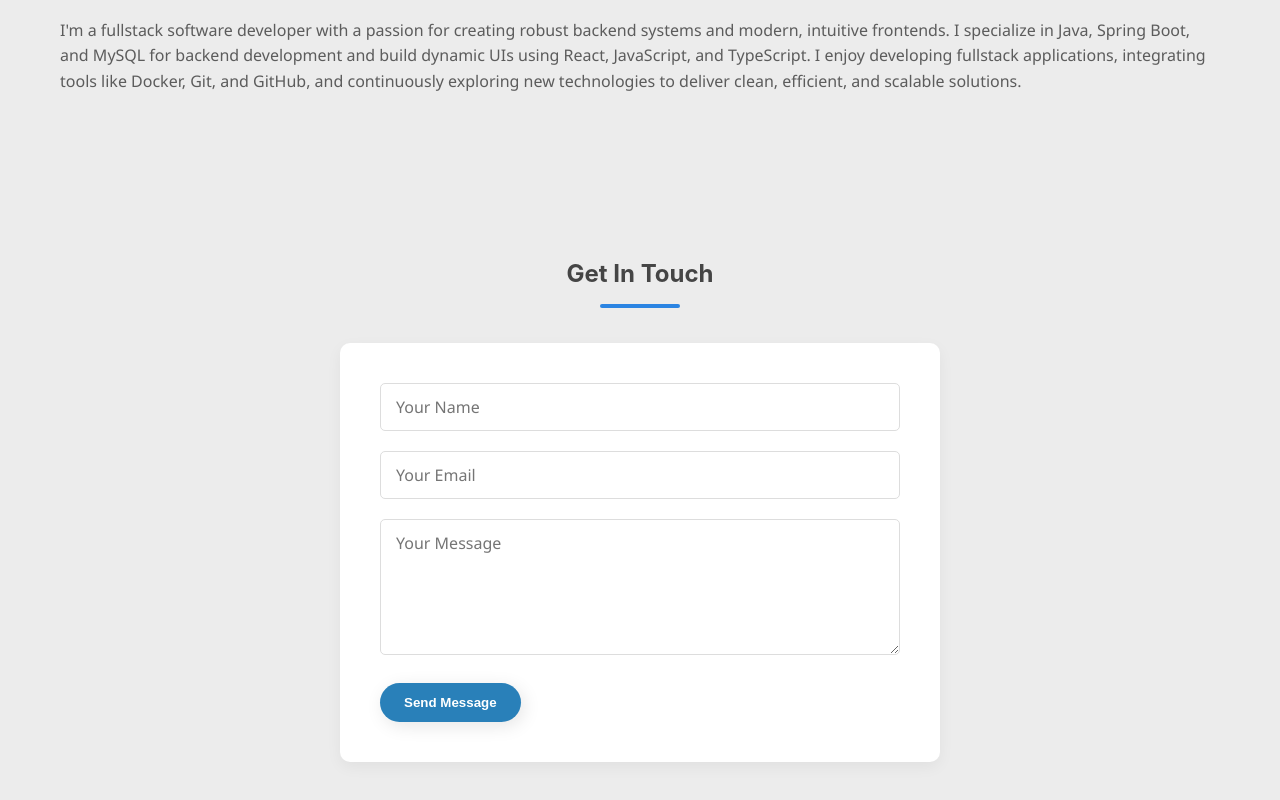
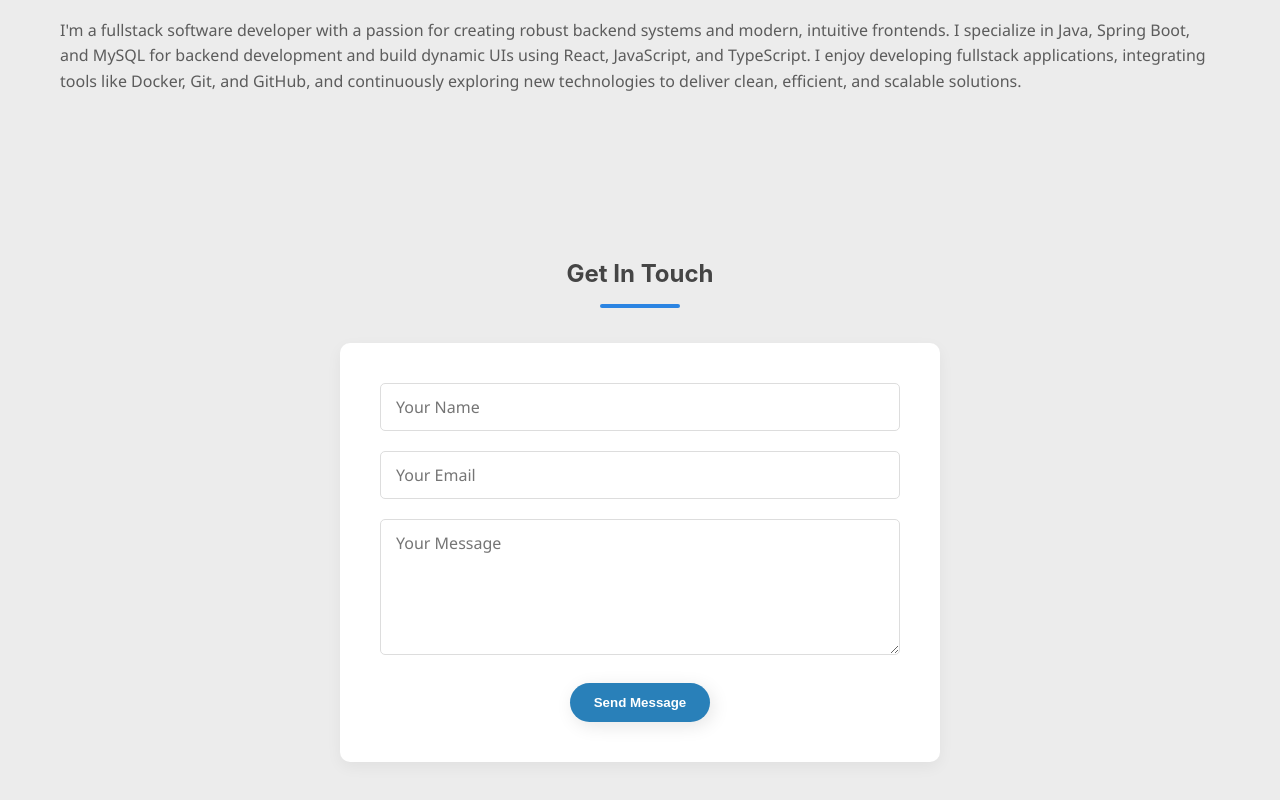
Before and after one commit to Sarhad127/portfolio, a React (Create React App) app: page / in a window 1280 px wide. Shown: the part 2329-3129 px from the top of the page. Built offline with nearby package versions, Linux system fonts and the light colour scheme.

Commit message:
update - styling 11

```diff
--- a/src/Style/Contact.css
+++ b/src/Style/Contact.css
@@ -58,7 +58,8 @@
 }
 
 .contact-btn {
-    display: inline-flex;
+    display: block;
+    margin: 0 auto;
     align-items: center;
     font-family: Arial, sans-serif;
     gap: 8px;
```
